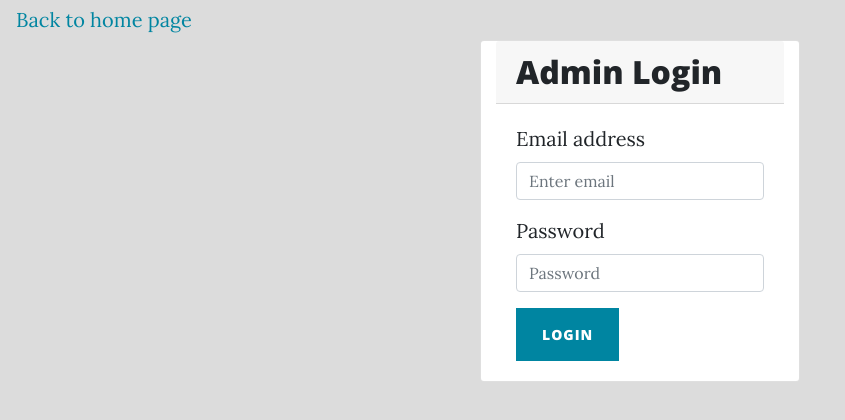
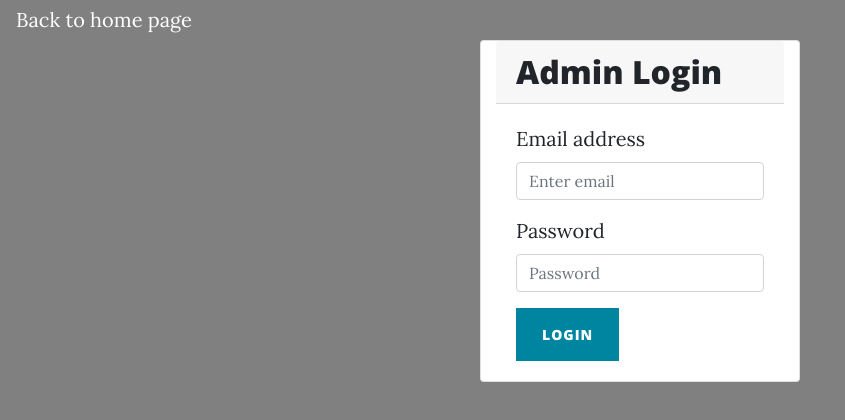
Before and after one commit to lesijay/a-simple-blog-lesi1, a website: page adminlogin.html in a window 1280 px wide. Shown: the whole page, without its empty margins (0-845 px from the left). Drawn offline with nearby package versions, Linux system fonts and the light colour scheme.

Commit message:
update admin login page

```diff
--- a/adminlogin.html
+++ b/adminlogin.html
@@ -23,9 +23,9 @@
 
   </head>
 
-  <body style="background-color:gainsboro">
+  <body style="background-color:gray">
     <header>
-      <a class=" navbar navbar-brand" href="index.html">Back to home page</a>
+      <a class=" navbar navbar-brand text-white" href="index.html">Back to home page</a>
     </header>
     <section class="container card" style="width: 20rem;">
         <h2 class="card-header">Admin Login</h2>
```
